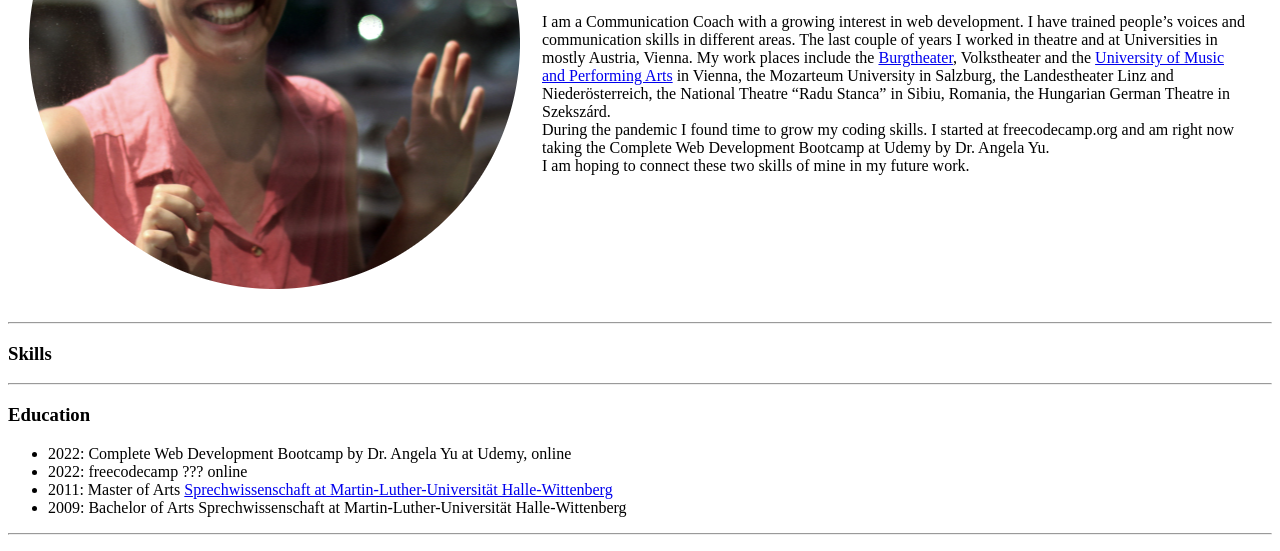
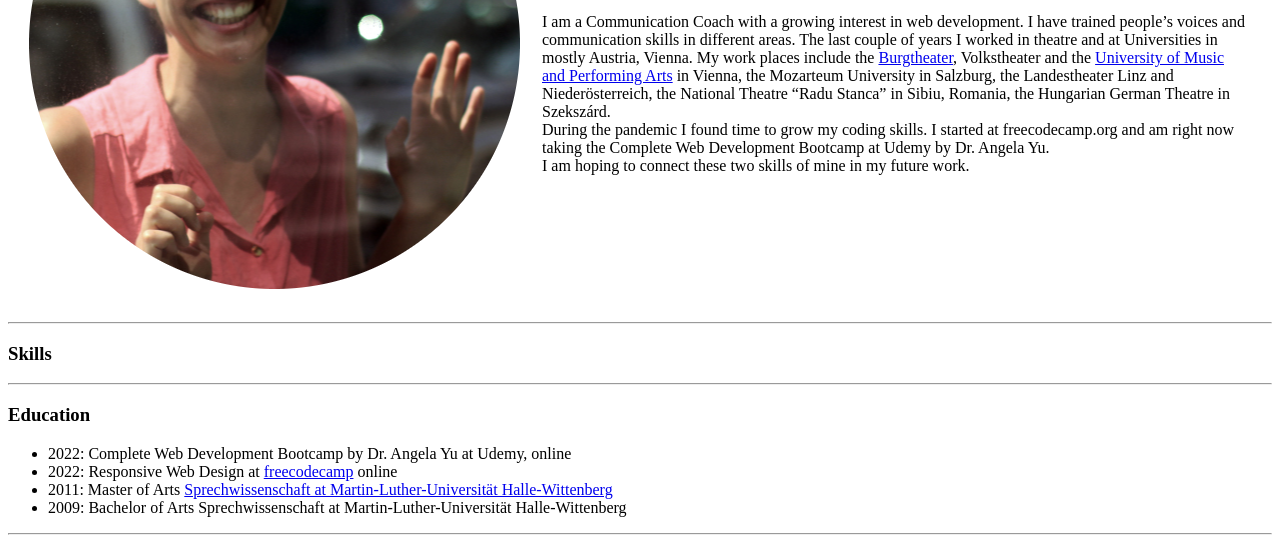
Before and after one commit to filujanja/CV, a plain HTML site: page index.html in a window 1280 px wide. Shown: the part 231-782 px from the top of the page. Drawn offline with Linux system fonts and the light colour scheme.

Commit message:
Update index.html
freecodecamp anchor

```diff
--- a/index.html
+++ b/index.html
@@ -51,7 +51,7 @@
     <h3>Education</h3>
     <ul>
         <li>2022: Complete Web Development Bootcamp by Dr. Angela Yu at Udemy, online</li>
-        <li>2022: freecodecamp ??? online </li>
+        <li>2022: Responsive Web Design at <a href="https://www.freecodecamp.org/certification/fcc0ec3d1f9-c978-46ad-b7b2-02f98b022c24/responsive-web-design">freecodecamp</a> online </li>
         <li>2011: Master of Arts <a href="https://www.sprechwiss.uni-halle.de/">Sprechwissenschaft at
                 Martin-Luther-Universität Halle-Wittenberg</a></li>
         <li>2009: Bachelor of Arts Sprechwissenschaft at Martin-Luther-Universität Halle-Wittenberg</li>
```
